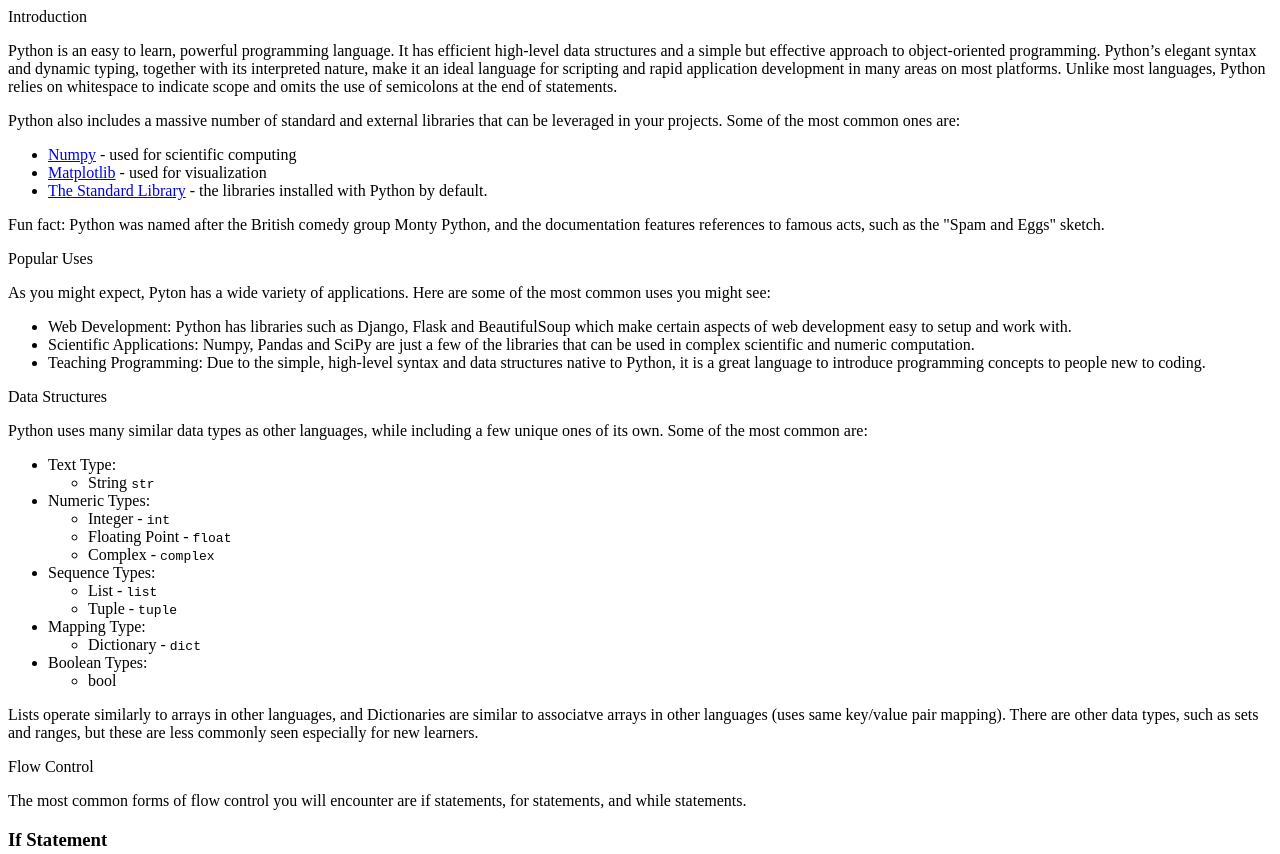
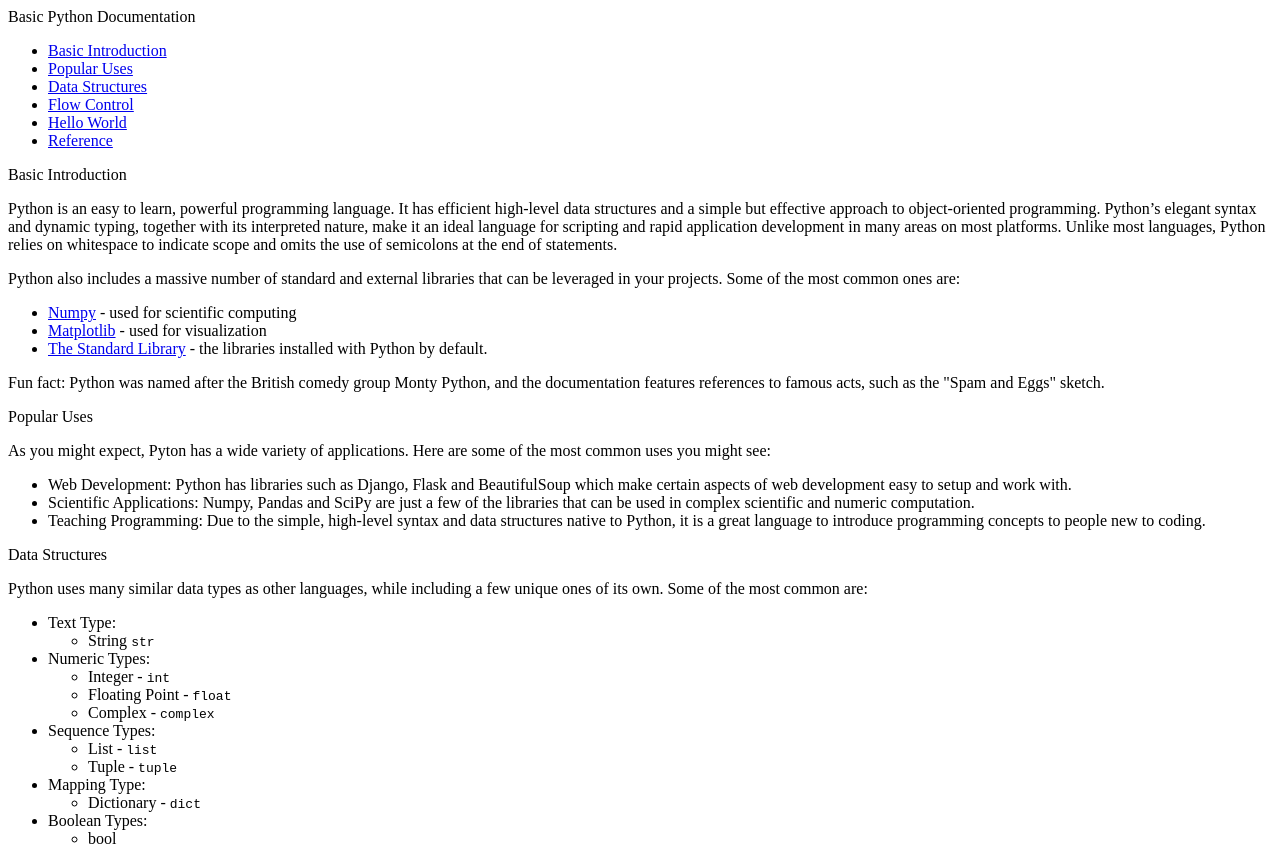
Before and after one commit to sielock/FCC-TechPage, a plain HTML site: page index.html in a window 1280 px wide. Shown: the top 854 px of the page. Drawn offline with Linux system fonts and the light colour scheme.

Commit message:
refactored JavaScript to be cleaner

```diff
--- a/index.html
+++ b/index.html
@@ -7,13 +7,12 @@
     </head>
     <body>
         <nav id="navbar">
-            <header class="topic"></header>
-            <a class="nav-link"></a>
+            <header class="topic">Basic Python Documentation</header>
         </nav>
 
         <main id="main-doc">
             <section class="main-section">
-                <header class="topic">Introduction</header>
+                <header class="topic">Basic Introduction</header>
                 <section id="">
                     <p>Python is an easy to learn, powerful programming language. It has efficient high-level data structures and a simple but effective approach
                         to object-oriented programming. Python’s elegant syntax and dynamic typing, together with its interpreted nature, make it an ideal language
@@ -146,11 +145,49 @@
             </section>
         </main>
         <script>
-            var sections = document.querySelectorAll(".main-section");
-            for(let i=0; i<sections.length; i++) {
-                var sectId = sections[i].children[0].innerText.replace(/\s/g, "_");
-                sections[i].children[1].id = sectId;
+            const contentSection = document.querySelectorAll(".main-section")
+            const navigation = document.getElementById('navbar')
+
+            const setSectionId = (section) => {
+                let content = section.children[1]
+                content.id = createSectionId(section)
             }
+
+            const createSectionId = (section) => {
+               return section.children[0].innerText.replace(/\s/g, "_")
+            }
+
+            const populateNav = (textContent, href) => {
+                let link = document.createElement("a")
+                link.classList.add("nav-link")
+                link.href = "#"+href
+                link.innerText = textContent
+                return link
+            }
+
+            const createNavUl = (items) => {
+                const ul = document.createElement('ul');
+                let li, a;
+                for (let item of items) {
+                    li = document.createElement('li')
+                    //restructures item in second argument of populateNav() to correlate with the format of the id in these sections
+                    a = populateNav(item, item.replace(/\s/g, "_"))
+                    li.append(a)
+                    ul.append(li)
+                }
+                return ul
+            }
+
+            //populate the section id's with the content of their respective headers
+            contentSection.forEach(elem => setSectionId(elem))
+
+            //Populate navbar with links to each section
+            var linkTitles = []
+            contentSection.forEach(elem => linkTitles.push(elem.children[0].innerText))
+
+            const ul = createNavUl(linkTitles)
+            navigation.append(ul)
+
         </script>
     </body>
 </html>
```
